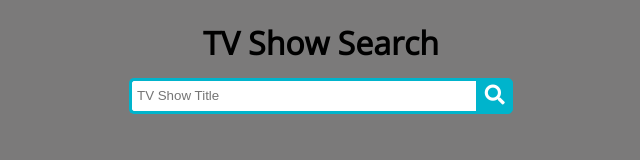
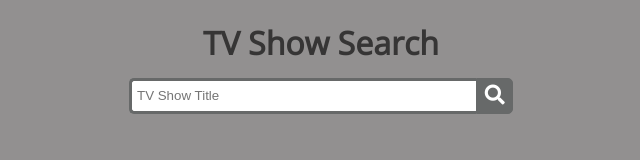
Before and after one commit to quanbui210/TV-Show-Search-API, a plain HTML site: page index.html in a window 1280 px wide. Shown: the whole page, without its empty margins (319-959 px from the left). Drawn offline with nearby package versions, Linux system fonts and the light colour scheme.

Commit message:
Update style.css

```diff
--- a/style.css
+++ b/style.css
@@ -2,17 +2,23 @@
 
 .img-style {
   margin: 30px 15px 15px 15px;
-  border: 2px solid #CCC;
-
+  border: 2px solid #ccc;
 }
-body{
-  background: rgba(2, 1, 1, 0.521);
-  font-family: 'Open Sans', sans-serif;
+.img-container {
+  display: grid;
+  grid-template-columns: 1fr 1fr 1fr 1fr 1fr;
+}
+body {
+  background: rgb(146, 144, 144) ;
+  font-family: "Open Sans", sans-serif;
+  background-repeat: no-repeat;
+  background-size: cover;
 }
 
-h1{
+h1 {
   text-align: center;
   padding-bottom: 10px;
+  color: rgb(54, 53, 53);
 }
 
 .search {
@@ -23,24 +29,24 @@ h1{
 
 .searchTerm {
   width: 100%;
-  border: 3px solid #00B4CC;
+  border: 3px solid #676969;
   border-right: none;
   padding: 5px;
   height: 20px;
   border-radius: 5px 0 0 5px;
   outline: none;
-  color: #9DBFAF;
+  color: #676969;
 }
 
-.searchTerm:focus{
-  color: #00B4CC;
+.searchTerm:focus {
+  color: #676969;
 }
 
 .searchButton {
   width: 40px;
   height: 36px;
-  border: 1px solid #00B4CC;
-  background: #00B4CC;
+  border: 1px solid #676969;
+  background: #676969;
   text-align: center;
   color: #fff;
   border-radius: 0 5px 5px 0;
@@ -49,9 +55,18 @@ h1{
 }
 
 /*Resize the wrap to see the search bar change!*/
-form{
+form {
   width: 30%;
   left: 50%;
   position: absolute;
   transform: translate(-50%, -50%);
 }
+
+.error-message {
+  color:black;
+  margin-top: 50px;
+  top: auto;
+  text-align: center;
+  width: 100%;
+  display: none;
+}
```
